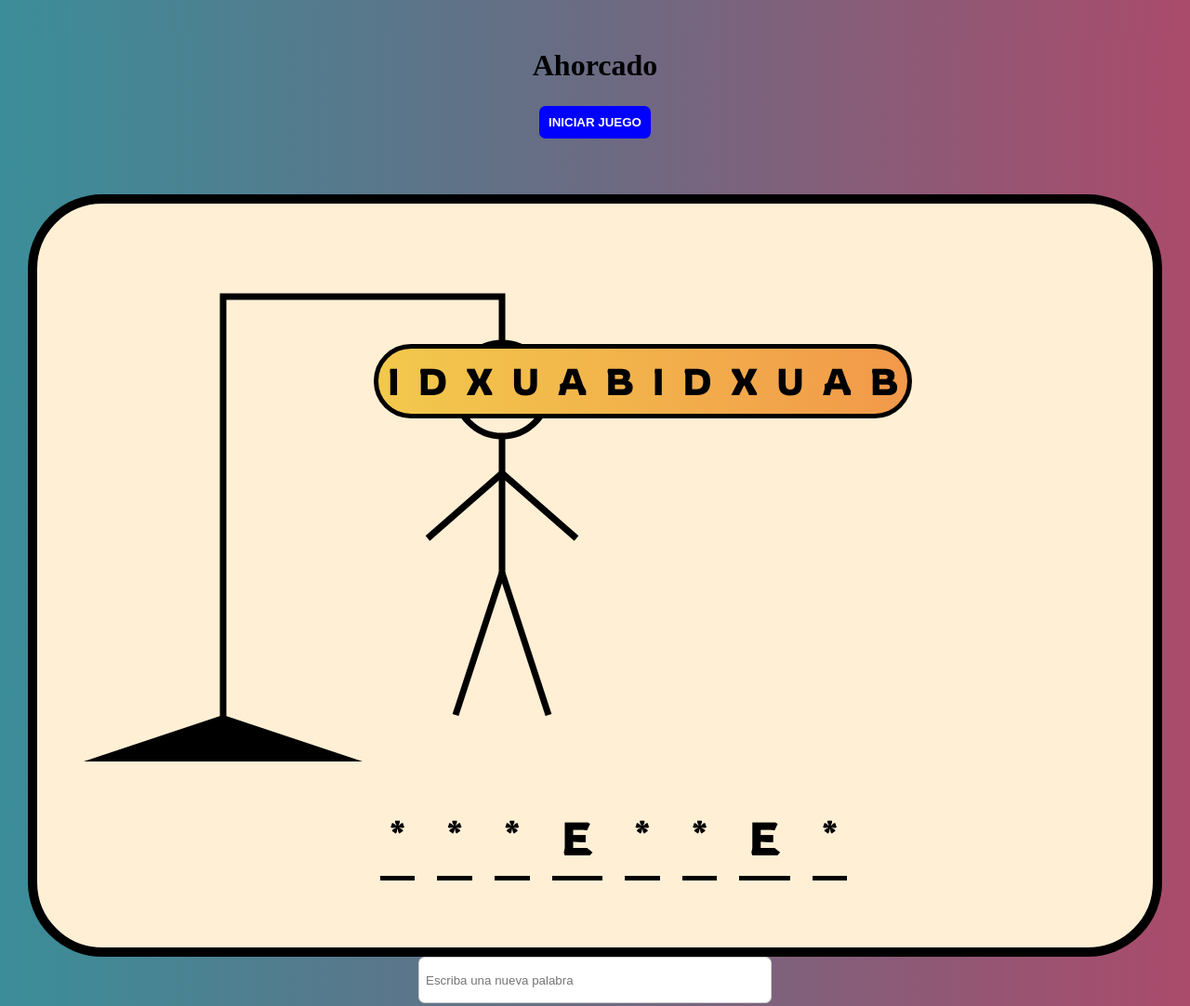
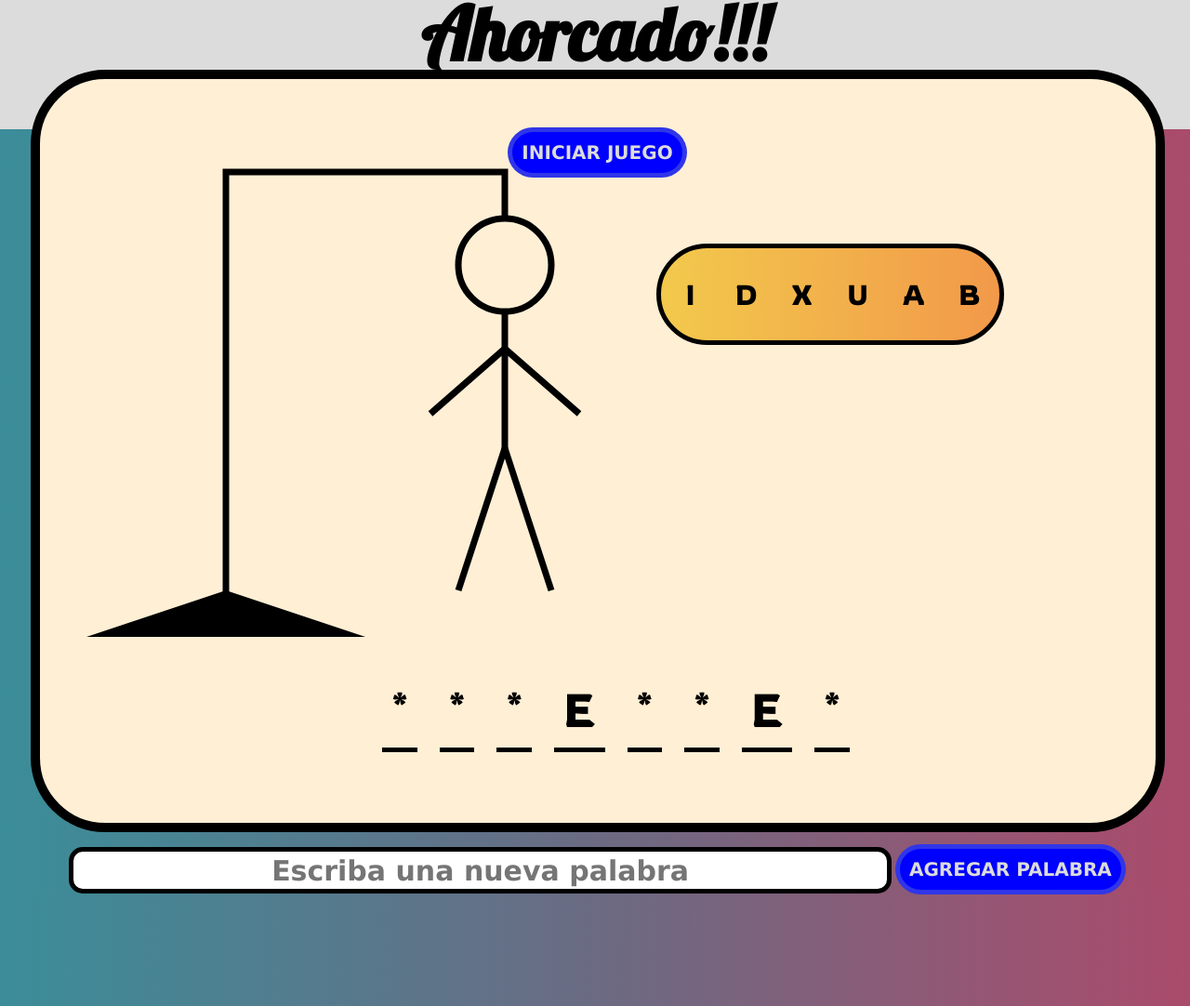
Before and after one commit to nnfromthewindow/challengeonejuegoahorcado, a plain HTML site: page index.html in a window 1280 px wide. Shown: the part 13-1095 px from the top of the page at 93% size. Drawn offline with Linux system fonts and the light colour scheme.

Commit message:
Acomodamos codigo para ser mobile responsive

```diff
--- a/index.html
+++ b/index.html
@@ -9,16 +9,22 @@
     <link rel="preconnect" href="https://fonts.googleapis.com" />
     <link rel="preconnect" href="https://fonts.gstatic.com" crossorigin />
     <link
-      href="https://fonts.googleapis.com/css2?family=Rowdies&display=swap"
+      href="https://fonts.googleapis.com/css2?family=Lobster&family=Permanent+Marker&family=Rowdies&display=swap"
       rel="stylesheet"
     />
   </head>
   <body>
-    <div style="text-align: center; margin: 50px 0px">
-      <h1 class="titulo">Ahorcado</h1>
-      <button class="btn" id="iniciar-juego">INICIAR JUEGO</button>
+    <div class="titulo">
+      <div style="text-align: center">
+        <h1>Ahorcado!!!</h1>
+      </div>
     </div>
-
+    <div class="resultLft">
+      <h1>GANASTE</h1>
+    </div>
+    <div class="resultRgt">
+      <h1>GANASTE</h1>
+    </div>
     <div id="divword" style="text-align: center">
       <canvas
         id="ahorcado"
@@ -26,6 +32,7 @@
         width="1200px"
         style="border: 10px solid #000000"
       ></canvas>
+      <button class="iniciarBtn" id="iniciar-juego">INICIAR JUEGO</button>
       <div id="lista">
         <ul class="word">
           <li data-pos="0" class="letter">*</li>
@@ -40,28 +47,21 @@
       </div>
 
       <div class="box">
-        <div class="errada">I</div>
-        <div class="errada">D</div>
-        <div class="errada">X</div>
-        <div class="errada">U</div>
-        <div class="errada">A</div>
-        <div class="errada">B</div>
-        <div class="errada">I</div>
-        <div class="errada">D</div>
-        <div class="errada">X</div>
-        <div class="errada">U</div>
-        <div class="errada">A</div>
-        <div class="errada">B</div>
+        <div>I</div>
+        <div>D</div>
+        <div>X</div>
+        <div>U</div>
+        <div>A</div>
+        <div>B</div>
       </div>
     </div>
-    <div style="text-align: center">
+    <div class="agregar" style="text-align: center">
       <input
-        class="text-input"
         type="text"
         id="input-nueva-palabra"
         placeholder="Escriba una nueva palabra"
       />
-      <button class="btn" id="nueva-palabra">AGREGAR PALABRA</button>
+      <button id="agregarBtn">AGREGAR PALABRA</button>
     </div>
 
     <script type="text/javascript" src="canvas.js"></script>
--- a/style.css
+++ b/style.css
@@ -18,53 +18,45 @@ body {
   ); /* W3C, IE 10+/ Edge, Firefox 16+, Chrome 26+, Opera 12+, Safari 7+ */
 }
 .titulo {
-  padding: 15px;
-  width: 30vw;
-  margin: auto;
+  position: absolute;
+  top: 0;
+  left: 0;
+  width: 100%;
+  height: auto;
+  background-color: gainsboro;
+  font-family: "Lobster", cursive;
+  font-size: 40px;
 }
-
-.btn {
-  border: 0;
-  color: white;
-  font-weight: bold;
-  background-color: blue;
-  padding: 10px;
-  margin-top: 10px;
-  margin-bottom: 10px;
-  border-radius: 0.5em;
-}
-
-.text-input {
-  border-radius: 0.5em;
-  border: 1px solid rgba(0, 0, 0, 0.2);
-  display: block;
-  padding: 0.5em;
-  width: 30%;
-  height: 50px;
-  margin-left: auto;
-  margin-right: auto;
+.titulo h1 {
+  position: relative;
+  margin-top: -0.1%;
 }
 
 #ahorcado {
   background-color: papayawhip;
   border-radius: 5em;
+  margin-top: 5%;
 }
 
 #divword {
   position: relative;
-
+  width: auto;
+  margin-top: 2%;
   display: flex;
   justify-content: center;
 }
+
 #lista {
   position: absolute;
   bottom: 8%;
   margin: 0 auto;
 }
+
 .word {
   display: block;
   white-space: nowrap;
 }
+
 .letter {
   display: inline-block;
   color: black;
@@ -76,6 +68,7 @@ body {
   transition: 0.5s;
   text-transform: uppercase;
 }
+
 .box {
   background: #f2994a; /* fallback for old browsers */
   background: -webkit-linear-gradient(
@@ -90,24 +83,201 @@ body {
   ); /* W3C, IE 10+/ Edge, Firefox 16+, Chrome 26+, Opera 12+, Safari 7+ */
 
   border: black 2px solid;
-  border-radius: 5em;
-  bottom: 100px;
+  border-radius: 2em;
+
   position: absolute;
   display: flex;
-  right: 23%;
-  bottom: 70%;
-
+  padding: 2px;
   justify-content: space-between;
   font-family: "Rowdies", cursive;
   font-size: 40px;
   border-color: black;
   border-width: 5px;
-  margin-bottom: 5px;
+
+  flex-wrap: wrap;
+  flex-direction: row;
+  justify-content: center;
+  align-content: center;
+  margin-left: 500px;
+  margin-top: 250px;
 }
-.errada {
+
+.box div {
+  /*background-color: gainsboro;*/
+  width: 40px;
+
+  margin: 10px;
+  text-align: center;
+  line-height: 75px;
+  font-size: 30px;
+}
+.agregar {
   position: relative;
   width: 100%;
-  height: 7%;
+  height: 50px;
+  margin-top: 1%;
+}
 
-  margin: 10px;
+.iniciarBtn {
+  position: absolute;
+  top: 100px;
+  border: 5px solid rgba(73, 83, 221, 0.658);
+  color: gainsboro;
+  font-weight: bold;
+  font-size: 20px;
+  font-family: Verdana, Geneva, Tahoma, sans-serif;
+  background-color: blue;
+  padding: 10px;
+  margin-top: 25px;
+  margin-bottom: 10px;
+  border-radius: 2em;
 }
+
+#agregarBtn {
+  background-color: blue;
+  border: 5px solid rgba(73, 83, 221, 0.658);
+  color: gainsboro;
+  font-family: Verdana, Geneva, Tahoma, sans-serif;
+  font-weight: bold;
+  font-size: 20px;
+  padding: 10px;
+  vertical-align: 20%;
+  border-radius: 2em;
+}
+
+#input-nueva-palabra {
+  border-radius: 0.5em;
+  border: 5px solid black;
+  padding: 0.5em;
+  width: 70%;
+  height: 50px;
+  margin-left: auto;
+  text-align: center;
+  font-family: "Lucida Sans", "Lucida Sans Regular", "Lucida Grande",
+    "Lucida Sans Unicode", Geneva, Verdana, sans-serif;
+  font-weight: bold;
+  font-size: 30px;
+}
+
+.resultLft {
+  position: relative;
+  float: left;
+  left: 8%;
+  width: 5px;
+  height: 80%;
+  margin-top: 80px;
+  margin-bottom: 10%;
+  margin-right: auto;
+  word-wrap: break-word;
+}
+
+.resultLft h1 {
+  font-size: 75px;
+  font-family: "Permanent Marker", cursive;
+}
+
+.resultRgt {
+  position: absolute;
+  left: 90%;
+  width: 5px;
+  height: 80%;
+  margin-top: 80px;
+  margin-bottom: 10%;
+  word-wrap: break-word;
+}
+
+.resultRgt h1 {
+  font-size: 75px;
+  font-family: "Permanent Marker", cursive;
+}
+@media screen and (max-width: 360px) {
+  * {
+    box-sizing: border-box;
+  }
+
+  body,
+  html {
+    margin: 0 auto;
+    height: fit-content;
+  }
+
+  .box div {
+    font-size: 30px;
+  }
+
+  #ahorcado {
+    width: 100%;
+    height: 100%;
+    margin-top: 40%;
+  }
+  .box {
+    position: absolute;
+
+    top: 400px;
+
+    padding: 0px;
+    font-size: 10px;
+    margin: auto;
+    height: 50px;
+    width: fit-content;
+  }
+  .box div {
+    font-size: 10px;
+    width: min-content;
+  }
+  .titulo h1 {
+    font-size: 50px;
+    top: 10px;
+  }
+  .iniciarBtn {
+    margin-top: -10%;
+  }
+
+  .word {
+    white-space: normal;
+    margin: auto;
+  }
+  #lista {
+    position: absolute;
+
+    width: fit-content;
+  }
+
+  .letter {
+    font-size: 10px;
+    padding: 1;
+    width: 1px;
+    margin: 0px;
+  }
+  .agregar {
+    position: absolute;
+    top: 70%;
+  }
+  .resultRgt {
+    position: absolute;
+    visibility: hidden;
+    left: 10px;
+  }
+  .resultRgt h1 {
+    font-size: 1px;
+  }
+
+  .resultLft {
+    word-wrap: normal;
+    top: 440px;
+    left: 100px;
+    margin: 0 auto;
+  }
+  .resultLft h1 {
+    position: absolute;
+    font-size: 30px;
+    text-align: center;
+  }
+  #input-nueva-palabra {
+    width: 90%;
+    font-size: 20px;
+  }
+  #agregarBtn {
+    margin-top: 2%;
+  }
+}
```
